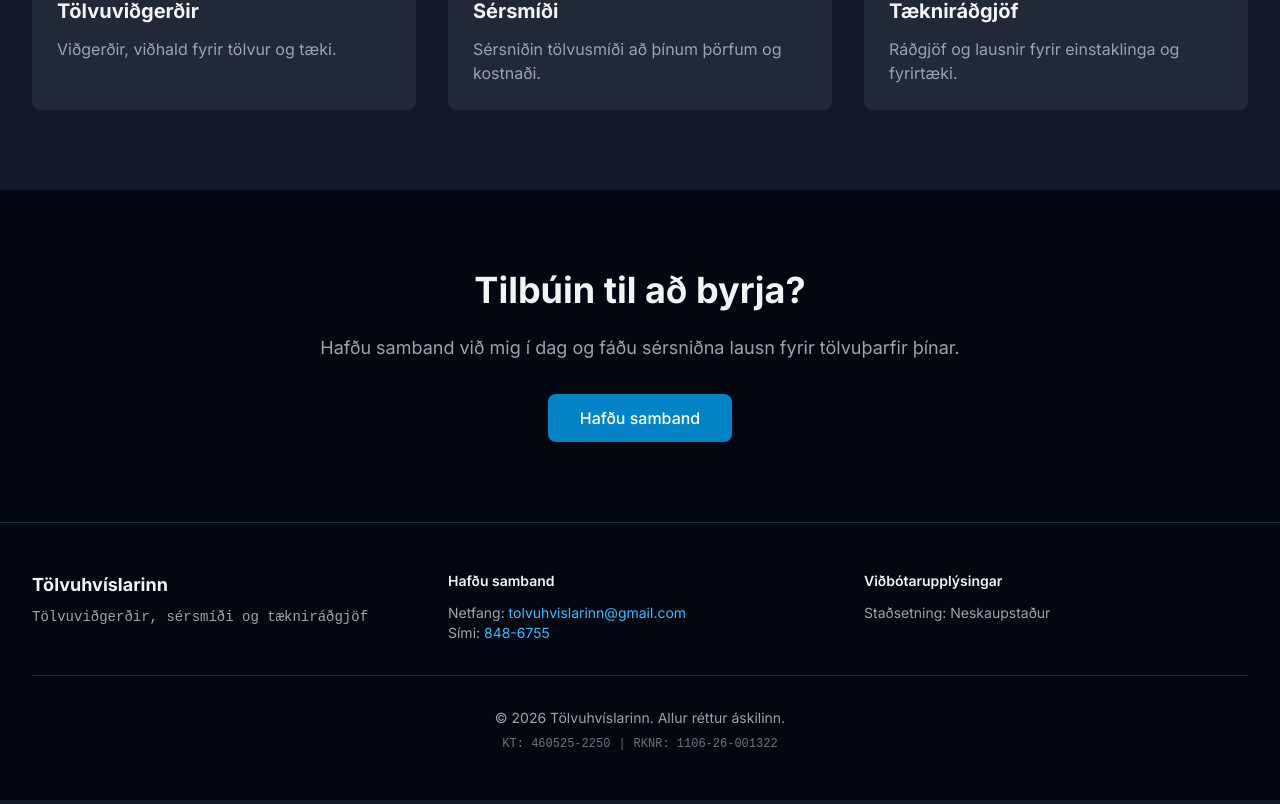
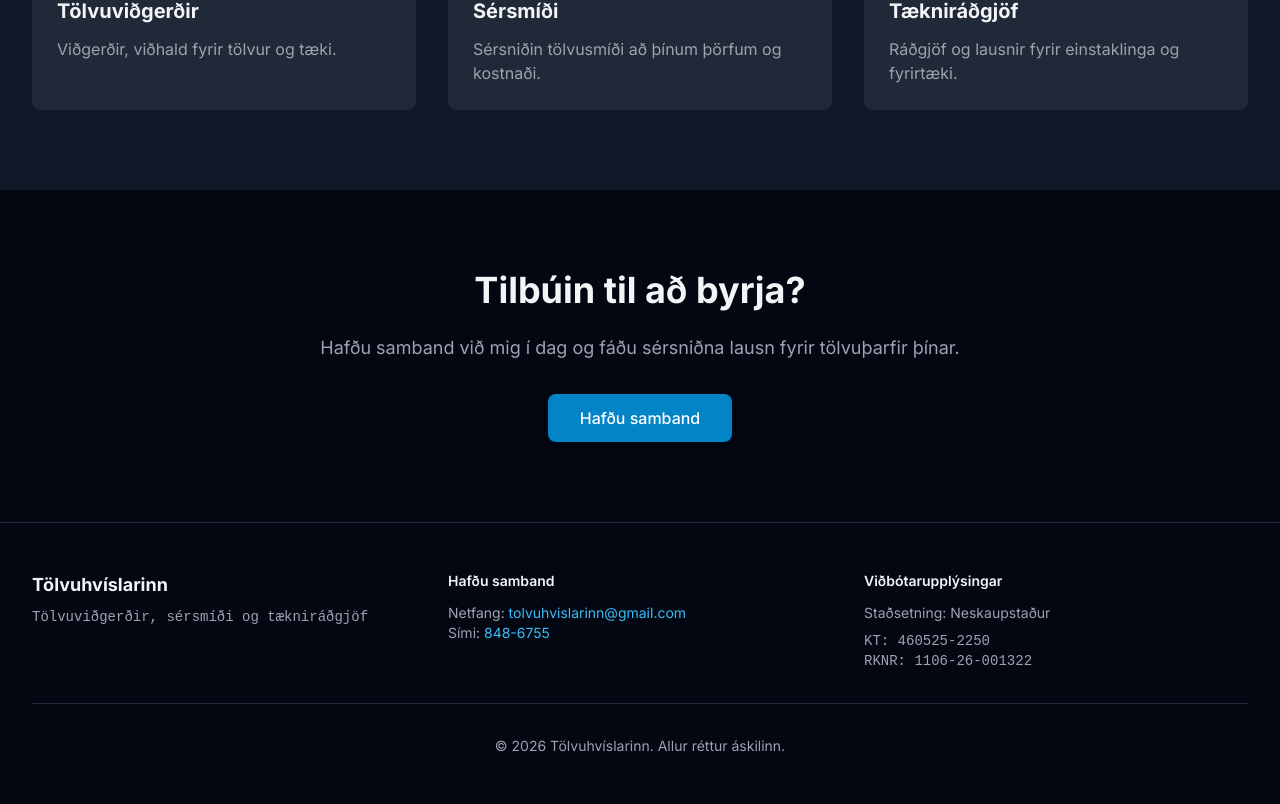
Before and after one commit to Lovedealer8472/TH.is, a Next.js app: page / in a window 1280 px wide. Shown: the part 777-1581 px from the top of the page. Built offline with nearby package versions, Linux system fonts and the light colour scheme.

Commit message:
Move business registration details to ViÃ°bÃ³tarupplÃ½singar section

```diff
--- a/components/layout/Footer.tsx
+++ b/components/layout/Footer.tsx
@@ -27,6 +27,8 @@ export default function Footer() {
           <div>
             <h4 className="text-sm font-semibold text-gray-100 mb-3">Viðbótarupplýsingar</h4>
             <p className="text-sm text-gray-400">Staðsetning: Neskaupstaður</p>
+            <p className="text-sm text-gray-400 font-mono mt-2">KT: 460525-2250</p>
+            <p className="text-sm text-gray-400 font-mono">RKNR: 1106-26-001322</p>
           </div>
         </div>
 
@@ -34,11 +36,6 @@ export default function Footer() {
           <p className="text-center text-sm text-gray-400">
             {translate(t.footer.copyright, { year: String(currentYear) })}
           </p>
-          <div className="mt-2 text-center text-xs text-gray-500 font-mono">
-            <span>KT: 460525-2250</span>
-            <span className="mx-2">|</span>
-            <span>RKNR: 1106-26-001322</span>
-          </div>
         </div>
       </div>
     </footer>
```
